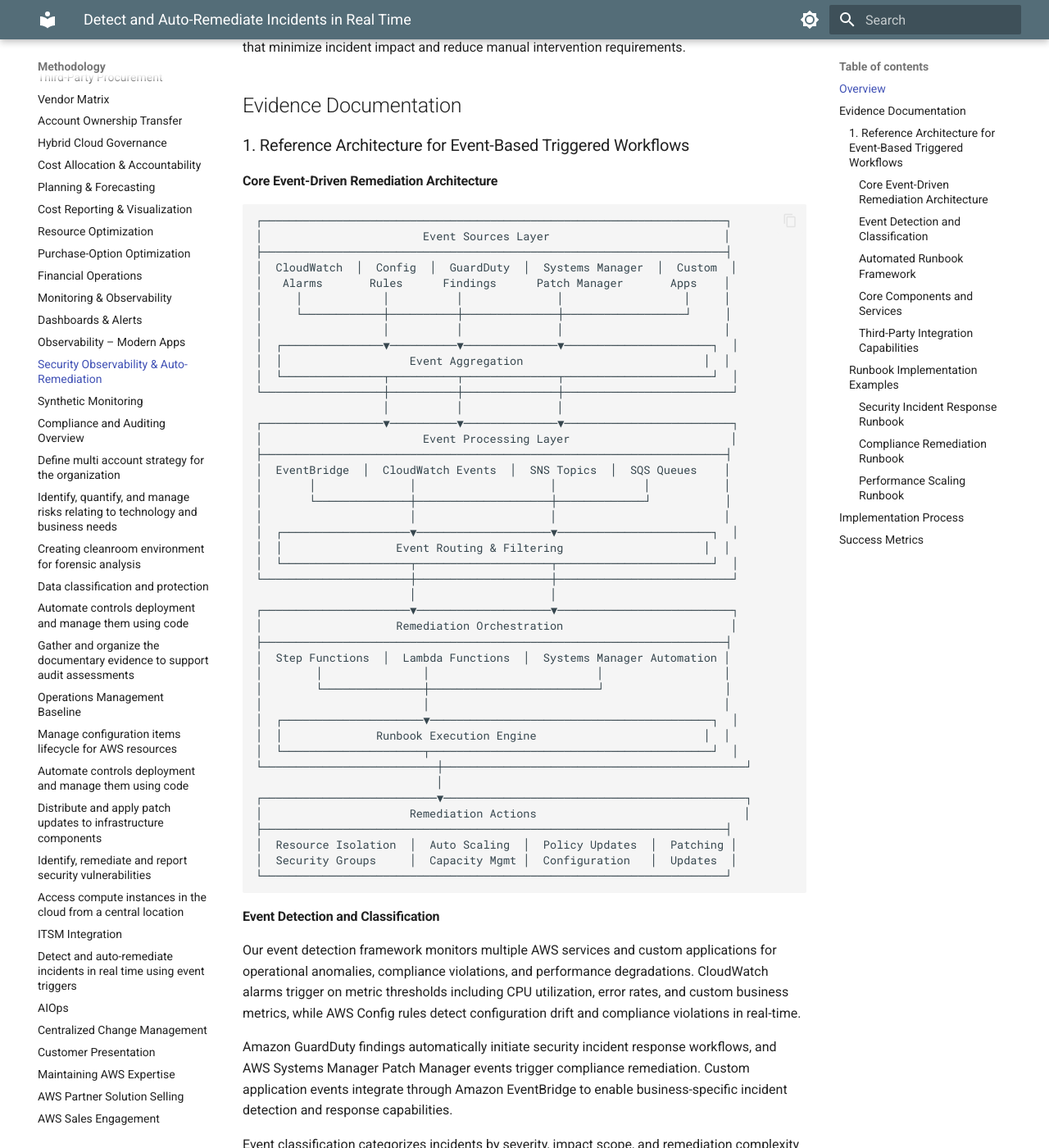
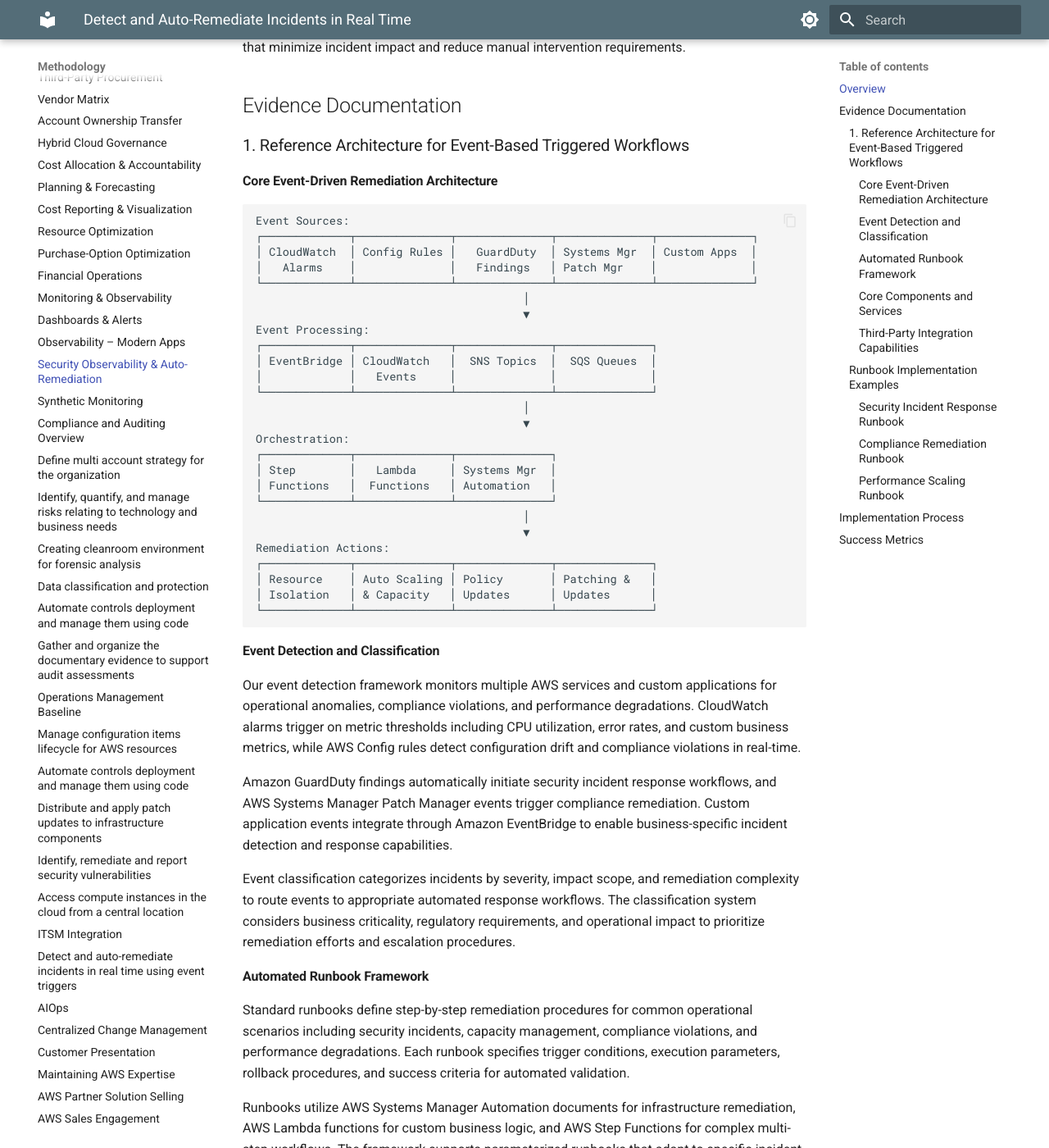
Before and after one commit to zircon-tech/cloud-ops-docs, an MkDocs documentation site: the page built from docs/security-observability.md, in a window 1280 px wide and 1400 px high, scrolled down 336 px. Shown: the whole window at 82% size. Built offline with MkDocs 1.6.1 and Material for MkDocs 9.7.7, drawn with Linux system fonts in a browser that asks for light colours.

Commit message:
Simplify architecture diagram for better readability

````diff
--- a/docs/security-observability.md
+++ b/docs/security-observability.md
@@ -16,49 +16,32 @@
 #### Core Event-Driven Remediation Architecture
 
 ```
-┌─────────────────────────────────────────────────────────────────────┐
-│                        Event Sources Layer                          │
-├─────────────────────────────────────────────────────────────────────┤
-│  CloudWatch  │  Config  │  GuardDuty  │  Systems Manager  │  Custom  │
-│   Alarms       Rules      Findings      Patch Manager       Apps    │
-│     │            │          │              │                  │     │
-│     └────────────┼──────────┼──────────────┼──────────────────┘     │
-│                  │          │              │                        │
-│  ┌───────────────▼──────────▼──────────────▼──────────────────────┐  │
-│  │                   Event Aggregation                           │  │
-│  └───────────────┬──────────┬──────────────┬──────────────────────┘  │
-└──────────────────┼──────────┼──────────────┼─────────────────────────┘
-                   │          │              │
-┌──────────────────▼──────────▼──────────────▼─────────────────────────┐
-│                        Event Processing Layer                        │
-├─────────────────────────────────────────────────────────────────────┤
-│  EventBridge  │  CloudWatch Events  │  SNS Topics  │  SQS Queues    │
-│       │              │                    │             │           │
-│       └──────────────┼────────────────────┼─────────────┘           │
-│                      │                    │                         │
-│  ┌───────────────────▼────────────────────▼───────────────────────┐  │
-│  │                 Event Routing & Filtering                     │  │
-│  └───────────────────┬────────────────────┬───────────────────────┘  │
-└──────────────────────┼────────────────────┼──────────────────────────┘
-                       │                    │
-┌──────────────────────▼────────────────────▼──────────────────────────┐
-│                    Remediation Orchestration                         │
-├─────────────────────────────────────────────────────────────────────┤
-│  Step Functions  │  Lambda Functions  │  Systems Manager Automation │
-│        │               │                         │                  │
-│        └───────────────┼─────────────────────────┘                  │
-│                        │                                            │
-│  ┌─────────────────────▼──────────────────────────────────────────┐  │
-│  │              Runbook Execution Engine                         │  │
-│  └─────────────────────┬──────────────────────────────────────────┘  │
-└──────────────────────────┼─────────────────────────────────────────────┘
-                           │
-┌──────────────────────────▼─────────────────────────────────────────────┐
-│                      Remediation Actions                               │
-├─────────────────────────────────────────────────────────────────────┤
-│  Resource Isolation  │  Auto Scaling  │  Policy Updates  │  Patching │
-│  Security Groups     │  Capacity Mgmt │  Configuration   │  Updates  │
-└─────────────────────────────────────────────────────────────────────┘
+Event Sources:
+┌─────────────┬──────────────┬──────────────┬──────────────┬──────────────┐
+│ CloudWatch  │ Config Rules │   GuardDuty  │ Systems Mgr  │ Custom Apps  │
+│   Alarms    │              │   Findings   │ Patch Mgr    │              │
+└─────────────┴──────────────┴──────────────┴──────────────┴──────────────┘
+                                        │
+                                        ▼
+Event Processing:
+┌─────────────┬──────────────┬──────────────┬──────────────┐
+│ EventBridge │ CloudWatch   │  SNS Topics  │  SQS Queues  │
+│             │   Events     │              │              │
+└─────────────┴──────────────┴──────────────┴──────────────┘
+                                        │
+                                        ▼
+Orchestration:
+┌─────────────┬──────────────┬──────────────┐
+│ Step        │   Lambda     │ Systems Mgr  │
+│ Functions   │  Functions   │ Automation   │
+└─────────────┴──────────────┴──────────────┘
+                                        │
+                                        ▼
+Remediation Actions:
+┌─────────────┬──────────────┬──────────────┬──────────────┐
+│ Resource    │ Auto Scaling │ Policy       │ Patching &   │
+│ Isolation   │ & Capacity   │ Updates      │ Updates      │
+└─────────────┴──────────────┴──────────────┴──────────────┘
 ```
 
 #### Event Detection and Classification
````
